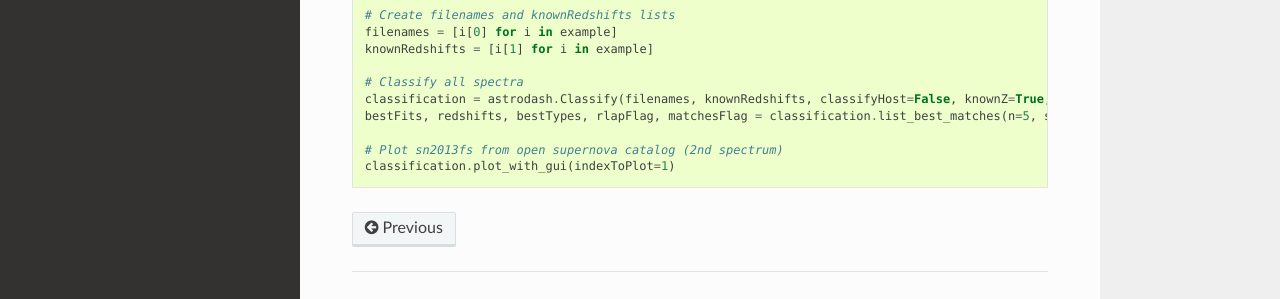
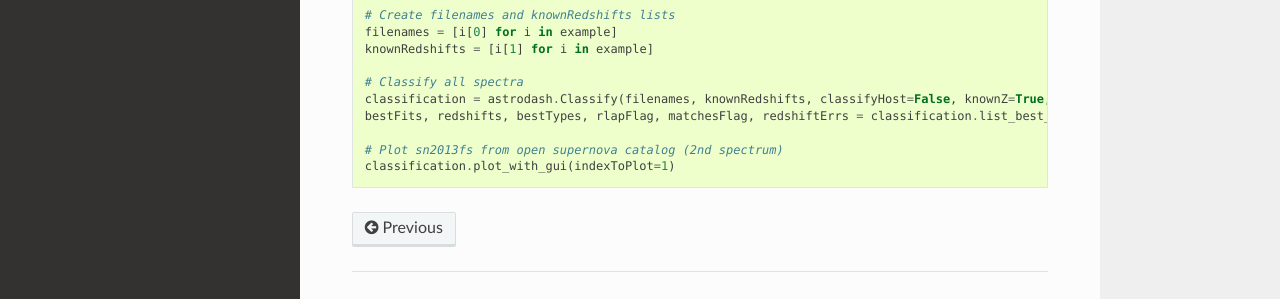
Before and after one commit to daniel-muthukrishna/astrodash, a Sphinx documentation site: the page built from docs/example.rst, in a window 1280 px wide. Shown: the part 468-767 px from the top of the page. Built offline with Sphinx 7.4.7 and the Read the Docs theme 2.0.0, drawn with Linux system fonts in a browser that asks for light colours.

Commit message:
Added redshiftErrs as output of classification.list_best_matches() and have updated documentation examples appropriately.

```diff
--- a/README.rst
+++ b/README.rst
@@ -99,7 +99,7 @@ Use the following example code:
     import astrodash
 
     classification = astrodash.Classify(filenames, knownRedshifts, classifyHost=False, knownZ=True, smooth=6, rlapScores=False)
-    bestFits, redshifts, bestTypes, rejectionLabels, reliableFlags = classification.list_best_matches(n=5, saveFilename='DASH_matches.txt')
+    bestFits, redshifts, bestTypes, rejectionLabels, reliableFlags, redshiftErrs = classification.list_best_matches(n=5, saveFilename='DASH_matches.txt')
     classification.plot_with_gui(indexToPlot=2)
 
 astrodash.Classify() takes the following arguments:
@@ -184,7 +184,7 @@ This example automatically classifies 10 spectra. The last line plots the fifth
 
     # Classify all spectra
     classification = astrodash.Classify(filenames, knownRedshifts, classifyHost=False)
-    bestFits, redshifts, bestTypes, rlapFlag, matchesFlag = classification.list_best_matches(n=5, saveFilename='ATEL_best_fits.txt')
+    bestFits, redshifts, bestTypes, rlapFlag, matchesFlag, redshiftErrs = classification.list_best_matches(n=5, saveFilename='ATEL_best_fits.txt')
 
     # Plot DES16C3bq
     classification.plot_with_gui(indexToPlot=4)
--- a/docs/example.rst
+++ b/docs/example.rst
@@ -22,7 +22,7 @@ This example automatically classifies 4 spectra. The last line plots the second
 
     # Classify all spectra
     classification = astrodash.Classify(filenames, knownRedshifts, classifyHost=False, knownZ=True, smooth=6)
-    bestFits, redshifts, bestTypes, rlapFlag, matchesFlag = classification.list_best_matches(n=5, saveFilename='example_best_fits.txt')
+    bestFits, redshifts, bestTypes, rlapFlag, matchesFlag, redshiftErrs = classification.list_best_matches(n=5, saveFilename='example_best_fits.txt')
 
     # Plot sn2013fs from open supernova catalog (2nd spectrum)
     classification.plot_with_gui(indexToPlot=1)
--- a/docs/usage.rst
+++ b/docs/usage.rst
@@ -77,7 +77,7 @@ Use the following example code:
     import astrodash
 
     classification = astrodash.Classify(filenames, knownRedshifts, classifyHost=False, knownZ=True, smooth=6, rlapScores=False)
-    bestFits, redshifts, bestTypes, rejectionLabels, reliableFlags = classification.list_best_matches(n=5, saveFilename='DASH_matches.txt')
+    bestFits, redshifts, bestTypes, rejectionLabels, reliableFlags, redshiftErrs = classification.list_best_matches(n=5, saveFilename='DASH_matches.txt')
     classification.plot_with_gui(indexToPlot=2)
 
 dash.Classify() takes the following arguments:
```
Also changed, not shown: 2 other files.
